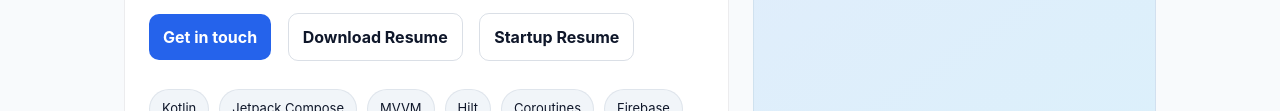
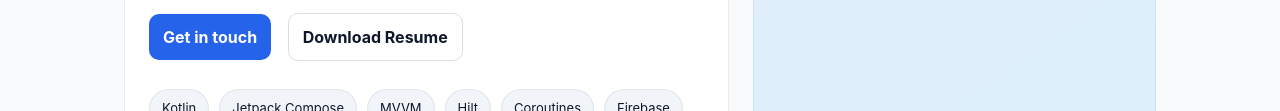
Before and after one commit to AnubhavJangid/anubhavjangid.github.io, a plain HTML site: page index.html in a window 1280 px wide. Shown: the part 327-438 px from the top of the page. Drawn offline with Linux system fonts and the light colour scheme.

Commit message:
Remove Startup Resume link from index.html
Removed link to Startup Resume from the call-to-action section.

```diff
--- a/index.html
+++ b/index.html
@@ -114,7 +114,6 @@
         <div class="cta">
           <a class="btn" href="#contact">Get in touch</a>
           <a class="btn alt" href="assets/Anubhav_Jangid_Corporate.pdf" target="_blank" rel="noopener">Download Resume</a>
-          <a class="btn alt" href="assets/Anubhav_Jangid_Startup.pdf" target="_blank" rel="noopener">Startup Resume</a>
         </div>
         <div class="chips" aria-label="Primary skills">
           <span class="chip">Kotlin</span>
```
